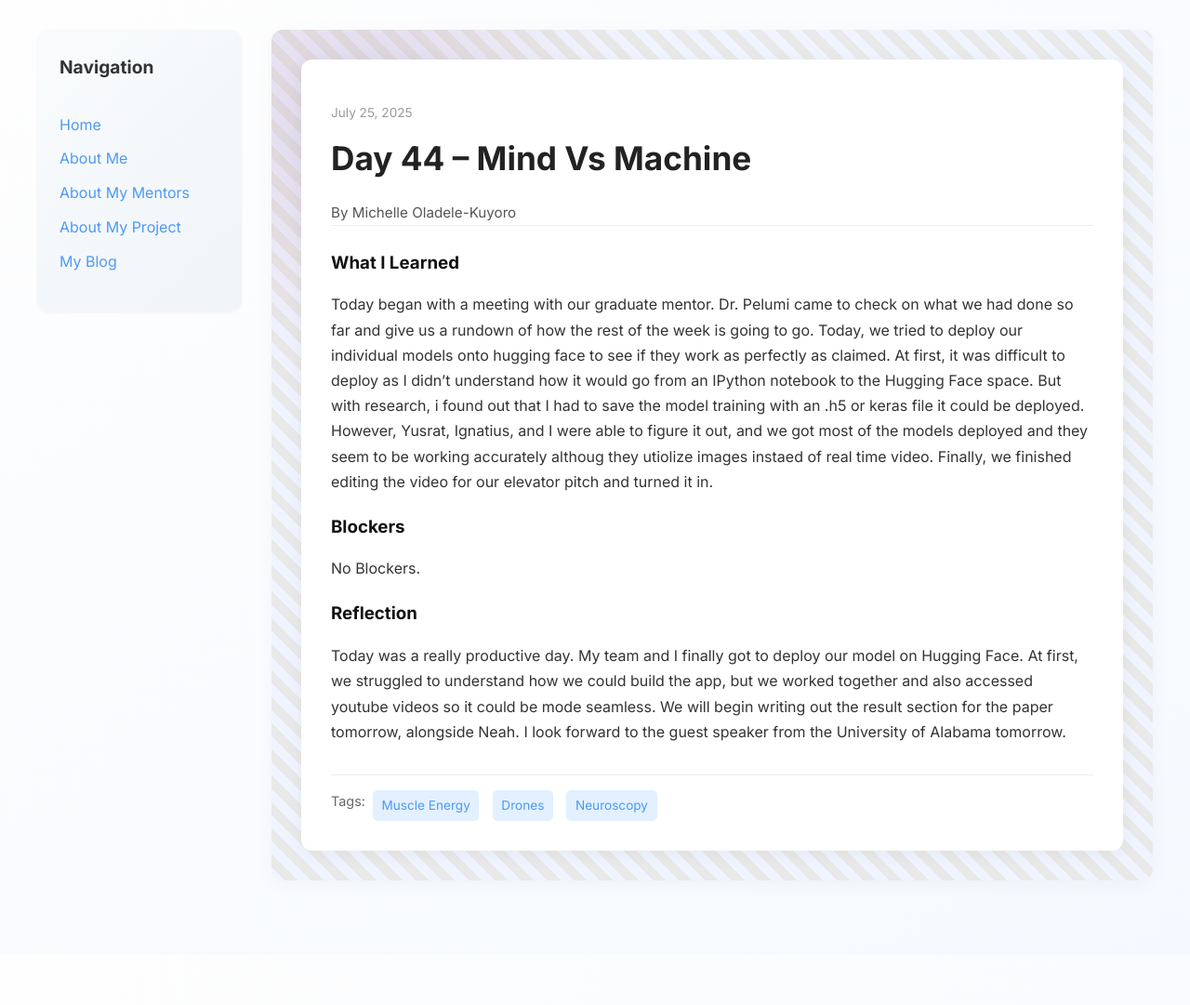
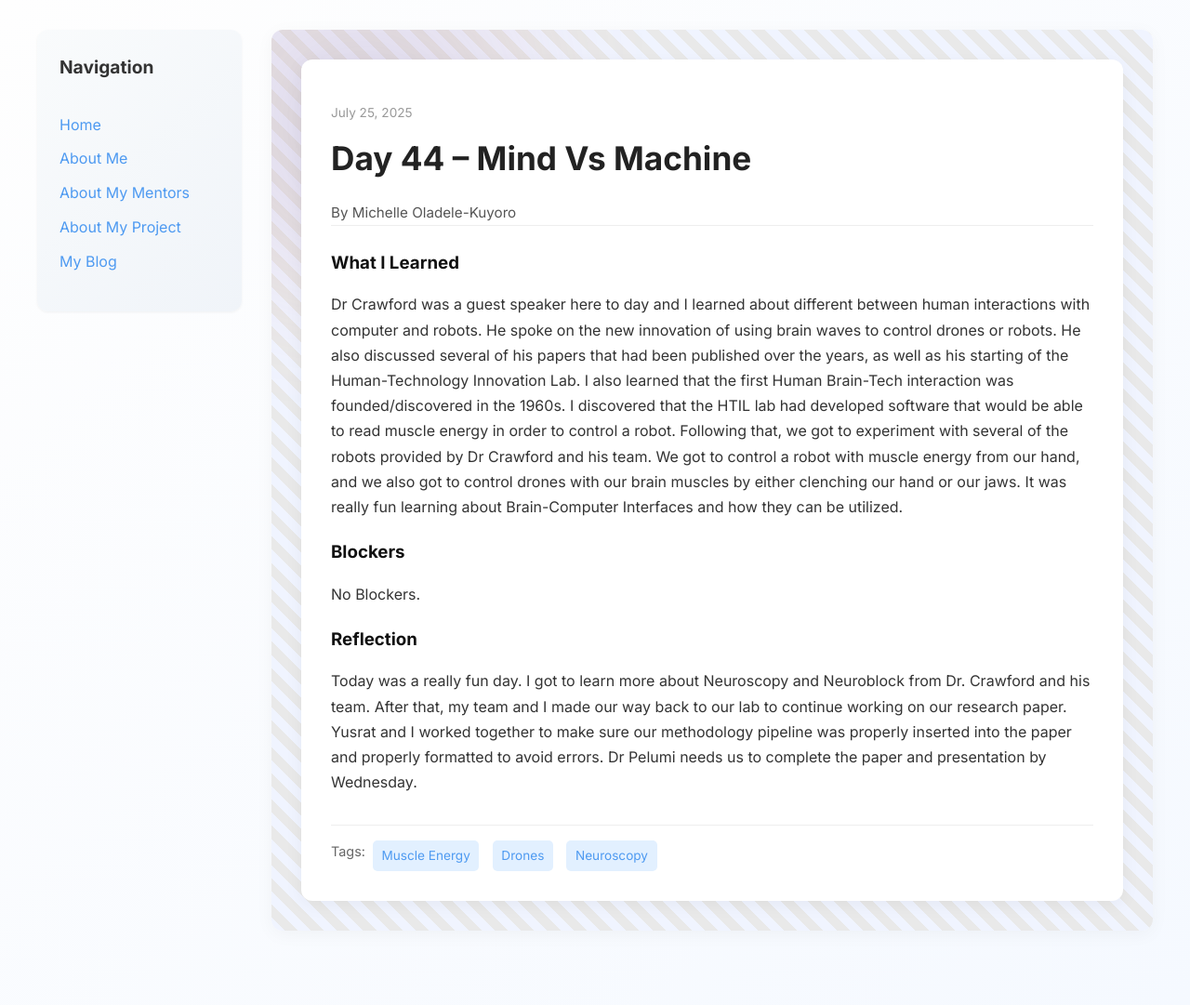
Before and after one commit to Miola585/Miola585.github.io, a Jekyll site: the page built from _posts/2025-07-25-day-44.md, in a window 1280 px wide. Shown: the whole page at 93% size. Built offline with Jekyll 4.4.1, drawn with Linux system fonts in a browser that asks for light colours; before the commit the page ends 1027 px from its top, so only the background shows below that.

Commit message:
Update 2025-07-25-day-44.md

```diff
--- a/_posts/2025-07-25-day-44.md
+++ b/_posts/2025-07-25-day-44.md
@@ -7,11 +7,11 @@ permalink: /day44.html
 tags: ["Muscle Energy", "Drones", "Neuroscopy"]
 
 what_i_learned: |
-  Today began with a meeting with our graduate mentor. Dr. Pelumi came to check on what we had done so far and give us a rundown of how the rest of the week is going to go. Today, we tried to deploy our individual models onto hugging face to see if they work as perfectly as claimed. At first, it was difficult to deploy as I didn't understand how it would go from an IPython notebook to the Hugging Face space. But with research, i found out that I had to save the model training with an .h5 or keras file it could be deployed. However, Yusrat, Ignatius, and I were able to figure it out, and we got most of the models deployed and they seem to be working accurately althoug they utiolize images instaed of real time video. Finally, we finished editing the video for our elevator pitch and turned it in.
+  Dr Crawford was a guest speaker here to day and I learned about different between human interactions with computer and robots. He spoke on the new innovation of using brain waves to control drones or robots. He also discussed several of his papers that had been published over the years, as well as his starting of the Human-Technology Innovation Lab. I also learned that the first Human Brain-Tech interaction was founded/discovered in the 1960s. I discovered that the HTIL lab had developed software that would be able to read muscle energy in order to control a robot. Following that, we got to experiment with several of the robots provided by Dr Crawford and his team. We got to control a robot with muscle energy from our hand, and we also got to control drones with our brain muscles by either clenching our hand or our jaws. It was really fun learning about Brain-Computer Interfaces and how they can be utilized.
 
 blockers: |
    No Blockers.
 
 reflection: |
-    Today was a really productive day. My team and I finally got to deploy our model on Hugging Face. At first, we struggled to understand how we could build the app, but we worked together and also accessed youtube videos so it could be mode seamless. We will begin writing out the result section for the paper tomorrow, alongside Neah. I look forward to the guest speaker from the University of Alabama tomorrow.
+    Today was a really fun day. I got to learn more about Neuroscopy and Neuroblock from Dr. Crawford and his team. After that, my team and I made our way back to our lab to continue working on our research paper. Yusrat and I worked together to make sure our methodology pipeline was properly inserted into the paper and properly formatted to avoid errors. Dr Pelumi needs us to complete the paper and presentation by Wednesday.
 ---
```
